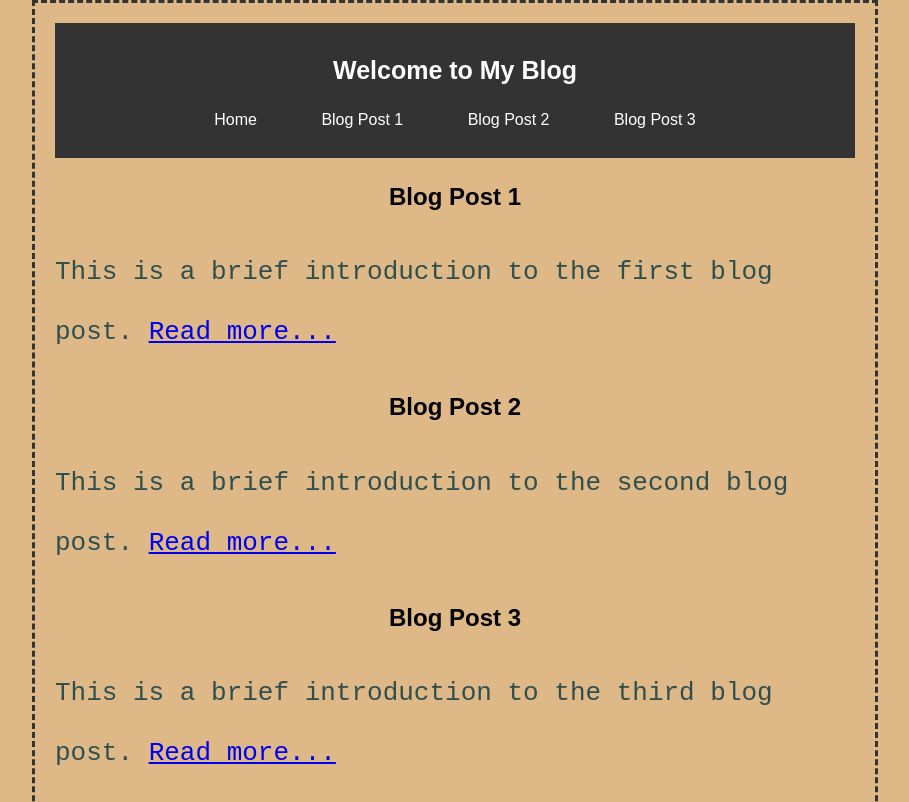
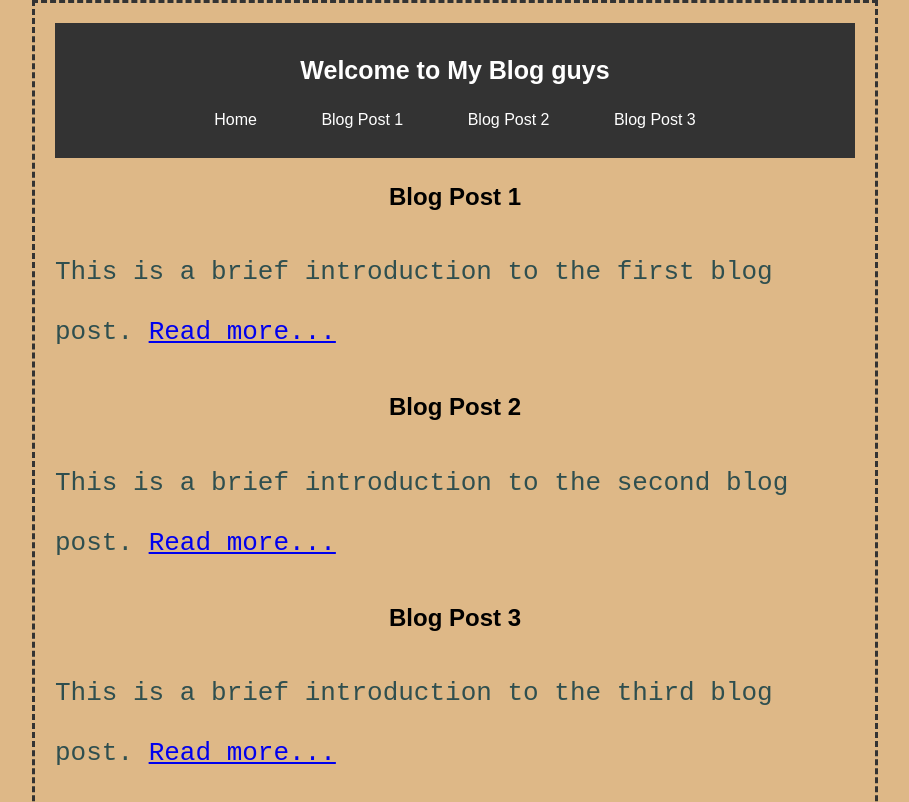
Before and after one commit to Sahil0524/college-website-1, a plain HTML site: page index.html in a window 1280 px wide. Shown: the top 802 px of the page, without its empty margins (185-1094 px from the left). Drawn offline with Linux system fonts and the light colour scheme.

Commit message:
add guys

```diff
--- a/index.html
+++ b/index.html
@@ -9,7 +9,7 @@
 </head>
 <body>
     <header>
-        <h1>Welcome to My Blog</h1>
+        <h1>Welcome to My Blog guys</h1>
         <nav>
             <ul>
                 <li><a href="index.html">Home</a></li>
```
